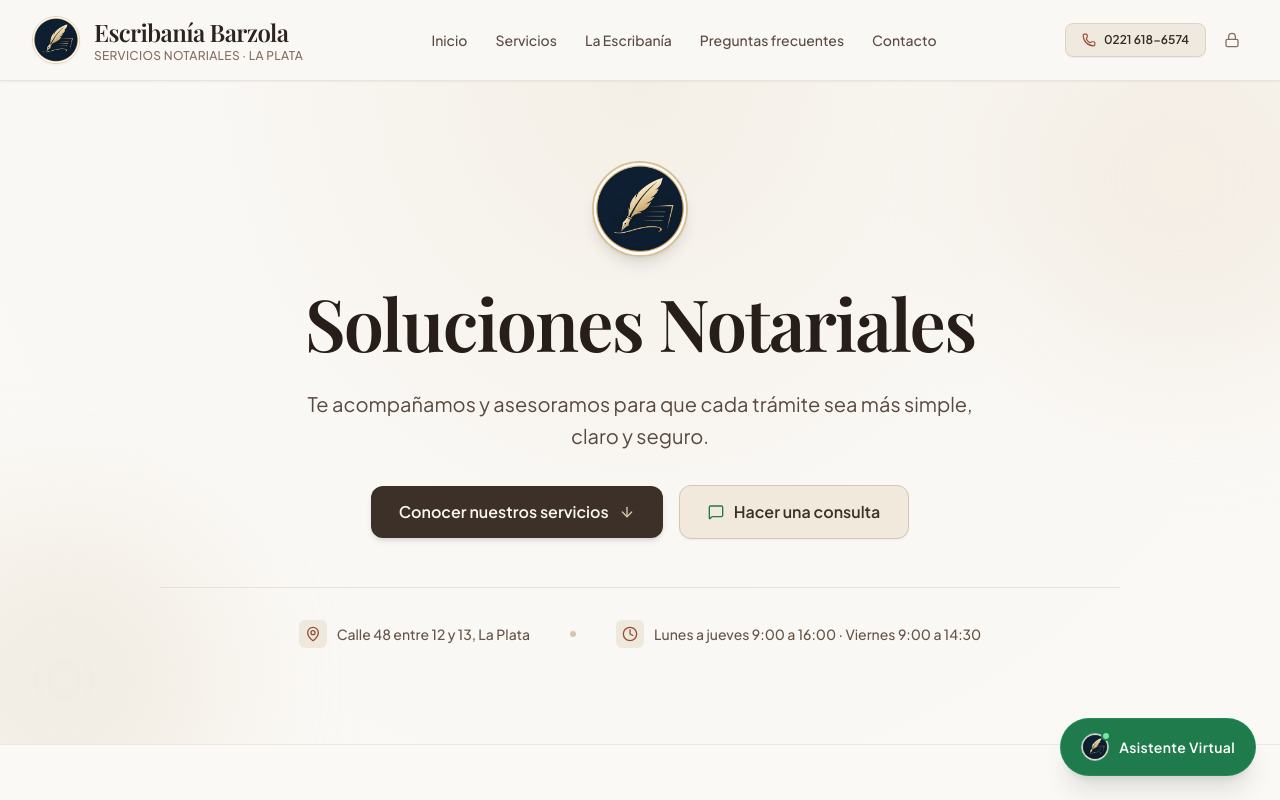
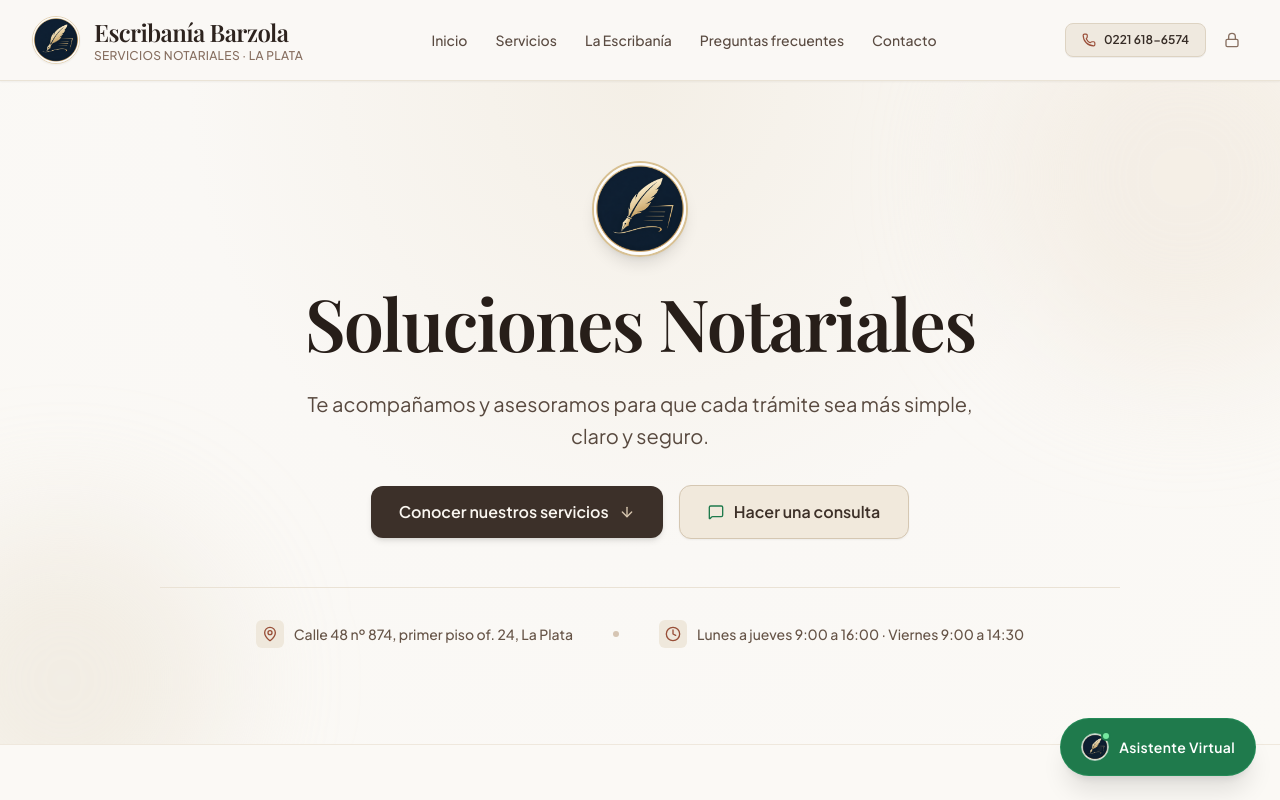
Before and after one commit to leandrosagarra/leonardobarzola, a React (Vite) app: page / in a window 1280 px wide. Shown: the top 800 px of the page. Built offline with nearby package versions, Linux system fonts and the light colour scheme; a web font is replaced by a local one.

Commit message:
feat: update office address and remove decorative quote
Updated the office address to the specific location (Calle 48 nº 874, oficina 24) across all components and site data. Also removed the decorative quote section from the About page.

```diff
--- a/server.ts
+++ b/server.ts
@@ -53,7 +53,7 @@ function generateFallbackResponse(userMessage: string, knowledge: any): { reply:
   // Location / Address
   if (text.includes("dónde") || text.includes("donde") || text.includes("queda") || text.includes("dirección") || text.includes("direccion") || text.includes("ubicación") || text.includes("ubicacion") || text.includes("calle")) {
     return {
-      reply: `Estamos ubicados en ${knowledge?.contact?.address || "Calle 48 entre 12 y 13, La Plata, Buenos Aires"}. Podés ver el mapa interactivo en la sección de contacto o pulsar 'Cómo llegar'.`,
+      reply: `Estamos ubicados en ${knowledge?.contact?.address || "Calle 48 nº 874, primer piso oficina 24, La Plata, Buenos Aires"}. Podés ver el mapa interactivo en la sección de contacto o pulsar 'Cómo llegar'.`,
       requiresContact: false
     };
   }
@@ -166,7 +166,7 @@ async function startServer() {
 INFORMACIÓN OFICIAL DE ESCRIBANÍA BARZOLA:
 - Nombre: Escribanía Barzola
 - Subtítulo: Servicios notariales · La Plata
-- Ubicación / Dirección: ${knowledge?.contact?.address || "Calle 48 entre 12 y 13, La Plata, Provincia de Buenos Aires, Argentina"}
+- Ubicación / Dirección: ${knowledge?.contact?.address || "Calle 48 nº 874, primer piso oficina 24, La Plata, Provincia de Buenos Aires, Argentina"}
 - Teléfono: ${knowledge?.contact?.phone || "0221 618-6574"}
 - WhatsApp: ${knowledge?.contact?.phone || "0221 618-6574"}
 - Horarios de atención:
--- a/src/App.tsx
+++ b/src/App.tsx
@@ -30,6 +30,9 @@ function sanitizeSiteData(raw: any): NotarySiteData {
     contact: {
       ...INITIAL_NOTARY_DATA.contact,
       ...(raw.contact || {}),
+      address: (!raw.contact?.address || raw.contact.address.includes('entre 12 y 13'))
+        ? INITIAL_NOTARY_DATA.contact.address
+        : raw.contact.address,
     },
     schedule: {
       ...INITIAL_NOTARY_DATA.schedule,
--- a/src/components/AboutSection.tsx
+++ b/src/components/AboutSection.tsx
@@ -60,16 +60,6 @@ export function AboutSection({ title, subtitle, pillars }: AboutSectionProps) {
             </div>
           ))}
         </div>
-
-        {/* Warm quote banner */}
-        <div className="mt-14 max-w-4xl mx-auto rounded-2xl bg-gradient-to-r from-[#F3ECE1] to-[#EAE0D1] p-6 sm:p-8 border border-[#DACCC0] text-center">
-          <p className="font-serif-title text-lg sm:text-xl text-[#352821] italic leading-relaxed">
-            «La función notarial no es solo un acto formal: es brindar certeza, tranquilidad y confianza a cada familia y empresa que confía en nosotros.»
-          </p>
-          <div className="mt-3 text-xs tracking-wider uppercase font-semibold text-[#8B7465]">
-            Escribanía Barzola · La Plata, Buenos Aires
-          </div>
-        </div>
       </div>
     </section>
   );
--- a/src/components/ContactSection.tsx
+++ b/src/components/ContactSection.tsx
@@ -7,7 +7,7 @@ interface ContactSectionProps {
 }
 
 export function ContactSection({ contact, schedule }: ContactSectionProps) {
-  const address = contact?.address || 'Calle 48 entre 12 y 13';
+  const address = contact?.address || 'Calle 48 nº 874, primer piso oficina 24';
   const city = contact?.city || 'La Plata, Buenos Aires';
   const phone = contact?.phone || '0221 618-6574';
   const whatsappNumber = contact?.whatsappNumber || '0221 618-6574';
@@ -18,7 +18,7 @@ export function ContactSection({ contact, schedule }: ContactSectionProps) {
   const cleanPhone = phone.replace(/[^0-9]/g, '');
   const cleanWhatsapp = whatsappNumber.replace(/[^0-9]/g, '');
   const googleMapsUrl = `https://www.google.com/maps/search/?api=1&query=${encodeURIComponent(
-    'Calle 48 entre 12 y 13, La Plata, Buenos Aires'
+    'Calle 48 nº 874, La Plata, Buenos Aires'
   )}`;
 
   return (
@@ -158,7 +158,7 @@ export function ContactSection({ contact, schedule }: ContactSectionProps) {
             <div className="p-4 bg-[#FAF7F2] border-b border-[#ECE2D4] flex items-center justify-between">
               <div className="flex items-center gap-2 text-xs font-semibold text-[#5A483E]">
                 <MapPin className="w-4 h-4 text-[#9A4E38]" />
-                <span>Calle 48 entre 12 y 13, La Plata, Buenos Aires</span>
+                <span>{address}, {city}</span>
               </div>
               <a
                 href={googleMapsUrl}
--- a/src/components/Footer.tsx
+++ b/src/components/Footer.tsx
@@ -10,7 +10,7 @@ export function Footer({ contact, onOpenAdmin }: FooterProps) {
   const currentYear = new Date().getFullYear();
   const phone = contact?.phone || '0221 618-6574';
   const whatsappNumber = contact?.whatsappNumber || '0221 618-6574';
-  const address = contact?.address || 'Calle 48 entre 12 y 13';
+  const address = contact?.address || 'Calle 48 nº 874, primer piso oficina 24';
   const city = contact?.city || 'La Plata, Buenos Aires';
   const cleanPhone = phone.replace(/[^0-9]/g, '');
   const cleanWhatsapp = whatsappNumber.replace(/[^0-9]/g, '');
--- a/src/components/Hero.tsx
+++ b/src/components/Hero.tsx
@@ -60,7 +60,7 @@ export function Hero({ schedule, onOpenChat }: HeroProps) {
             <div className="p-1.5 rounded-md bg-[#EFE8DC] text-[#984E37]">
               <MapPin className="w-4 h-4" />
             </div>
-            <span className="font-medium">Calle 48 entre 12 y 13, La Plata</span>
+            <span className="font-medium">Calle 48 nº 874, primer piso of. 24, La Plata</span>
           </div>
 
           <div className="hidden sm:block w-1.5 h-1.5 rounded-full bg-[#D6C5B3]" />
--- a/src/data/initialData.ts
+++ b/src/data/initialData.ts
@@ -2,7 +2,7 @@ import { NotarySiteData } from '../types';
 
 export const INITIAL_NOTARY_DATA: NotarySiteData = {
   contact: {
-    address: 'Calle 48 entre 12 y 13, La Plata',
+    address: 'Calle 48 nº 874, primer piso oficina 24',
     phone: '0221 618-6574',
     whatsappNumber: '5492216186574',
     city: 'La Plata, Buenos Aires',
@@ -192,7 +192,7 @@ export const INITIAL_NOTARY_DATA: NotarySiteData = {
     },
   ],
   customFacts: [
-    'Ubicación exacta: Calle 48 entre 12 y 13, ciudad de La Plata.',
+    'Ubicación exacta: Calle 48 nº 874, primer piso oficina 24, La Plata (entre calles 12 y 13).',
     'Horario: Lunes a jueves de 9:00 a 16:00. Viernes de 9:00 a 14:30. Sábados, domingos y feriados: cerrado.',
     'Teléfono y WhatsApp directo: 0221 618-6574.',
     'No hay turnero ni reserva online: la atención se brinda de manera directa.',
```
